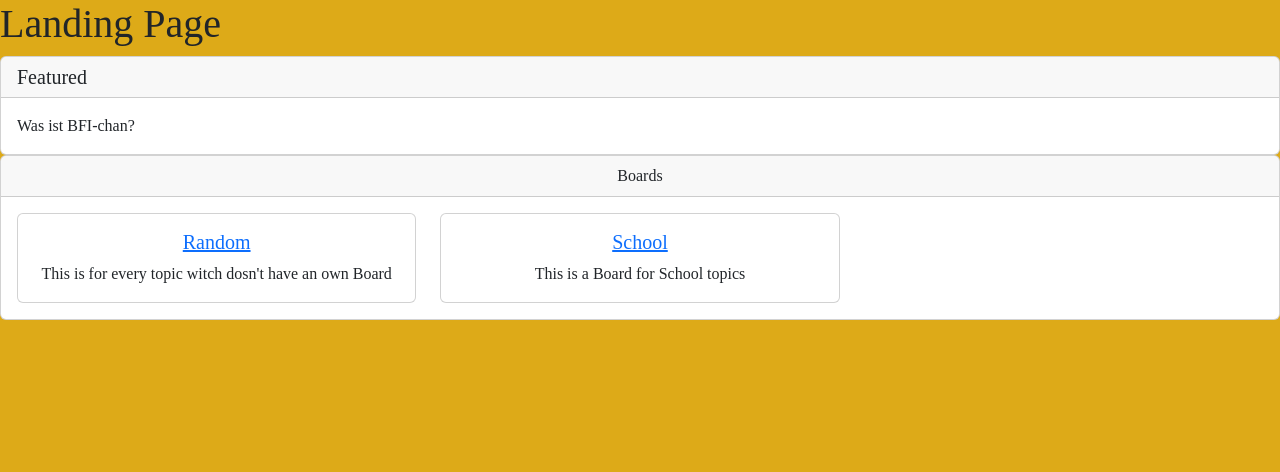
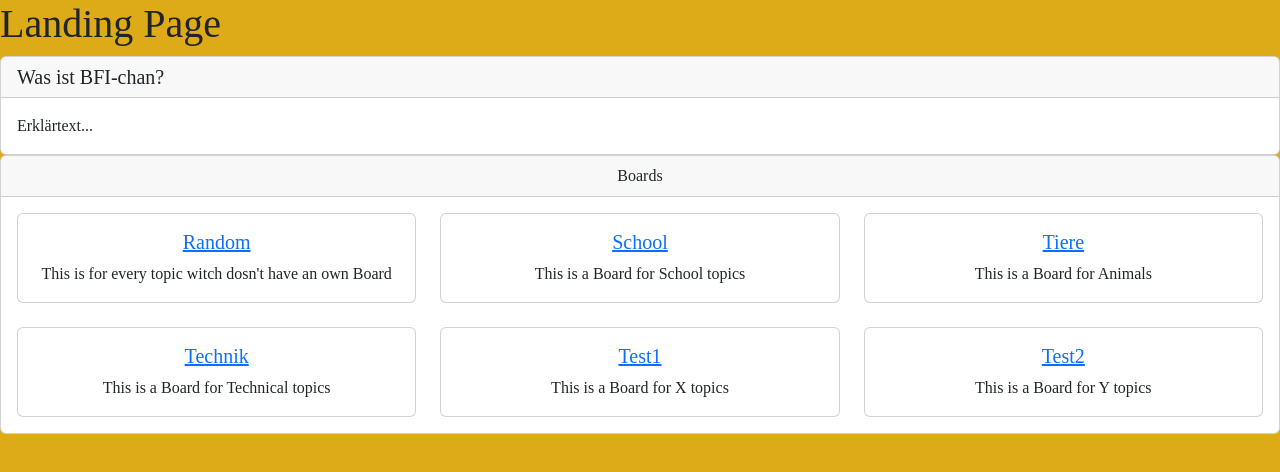
Before and after one commit to steve4060/BFI-Chan, a React (Vite) app: page / in a window 1280 px wide. Shown: the top 472 px of the page. Built offline with nearby package versions, Linux system fonts and the light colour scheme; data requests are answered from the project's data file; a web font is replaced by a local one.

Commit message:
Added moer Boards

```diff
--- a/json/test.json
+++ b/json/test.json
@@ -11,6 +11,30 @@
             "title": "School",
             "short_hand": "sch",
             "desc": "This is a Board for School topics"
+        },
+        {
+            "id": 3,
+            "title": "Tiere",
+            "short_hand": "t",
+            "desc": "This is a Board for Animals"
+        },
+        {
+            "id": 4,
+            "title": "Technik",
+            "short_hand": "tec",
+            "desc": "This is a Board for Technical topics"
+        },
+        {
+            "id": 5,
+            "title": "Test1",
+            "short_hand": "x",
+            "desc": "This is a Board for X topics"
+        },
+        {
+            "id": 6,
+            "title": "Test2",
+            "short_hand": "y",
+            "desc": "This is a Board for Y topics"
         }
     ]
 }
--- a/src/components/LandingPage/LandingPage.jsx
+++ b/src/components/LandingPage/LandingPage.jsx
@@ -29,9 +29,9 @@ function LandingPage() {
             <div>
                 <h1>Landing Page</h1>
                 <div className="card">
-                    <h5 className="card-header">Featured</h5>
+                    <h5 className="card-header">Was ist BFI-chan?</h5>
                     <div className="card-body">
-                        <p className="card-text">Was ist BFI-chan?</p>
+                        <p className="card-text">Erklärtext...</p>
                     </div>
                 </div>
                 <div className="card text-center">
```
